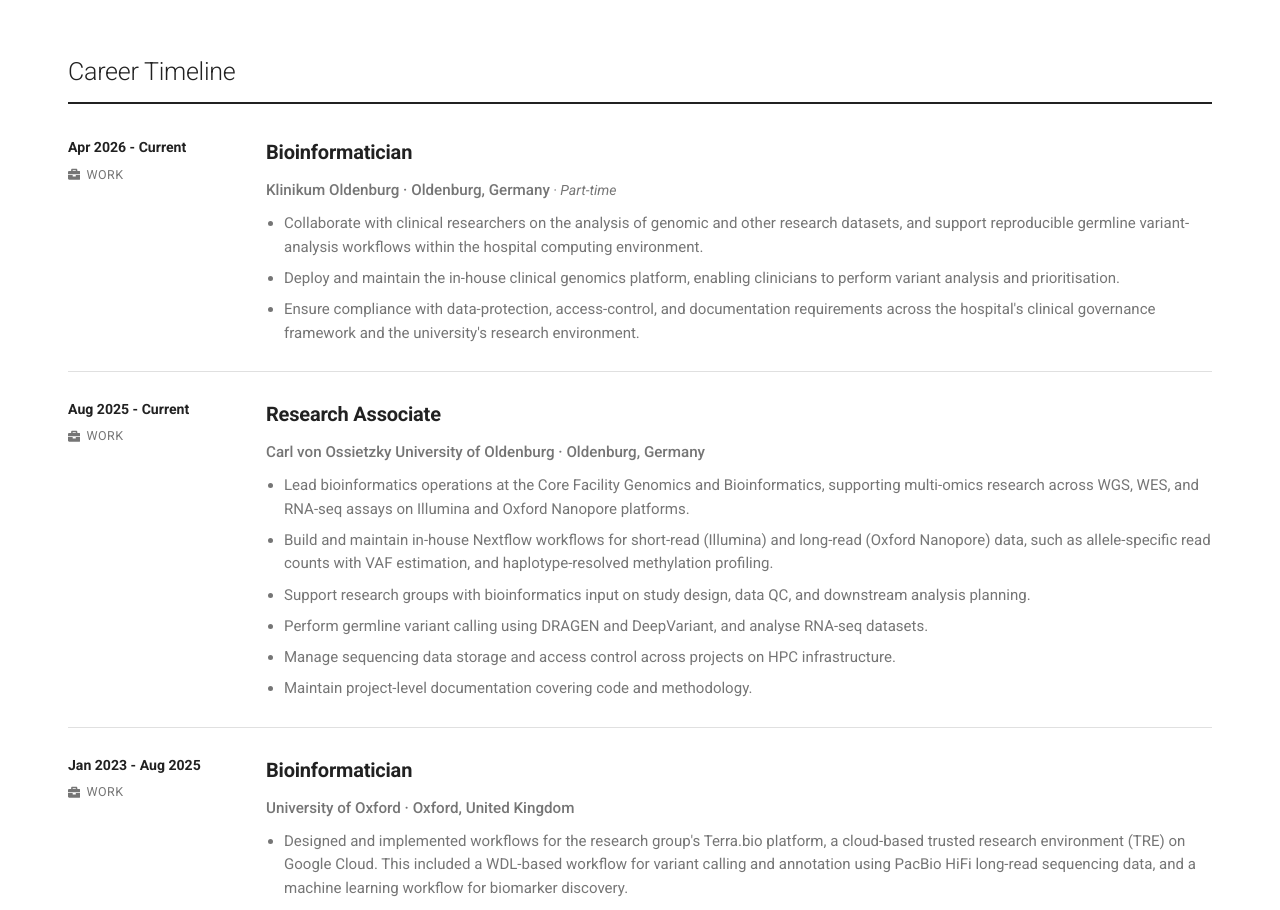
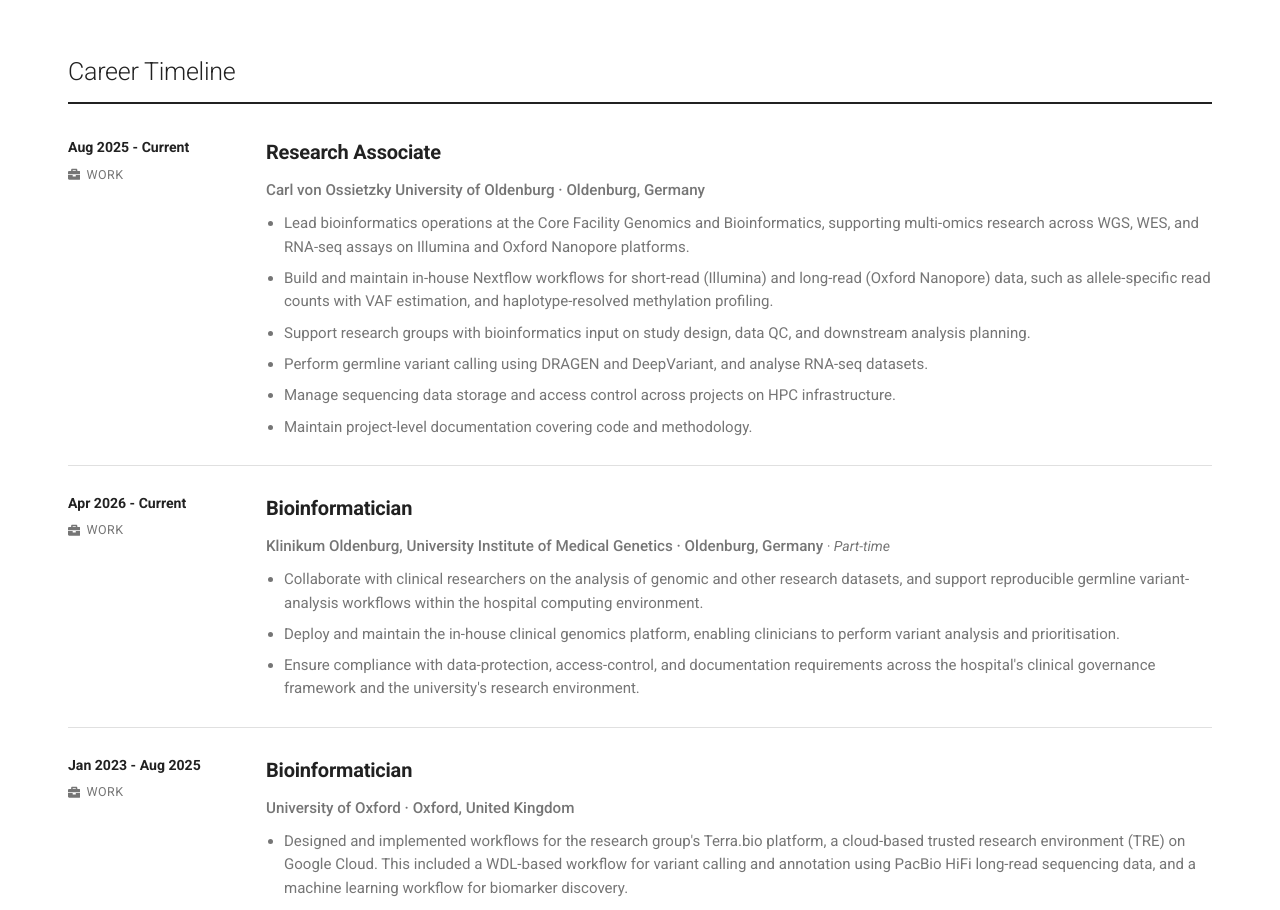
Before and after one commit to maurya-anand/maurya-anand.github.io, a React (Vite) app: page / in a window 1280 px wide. Shown: the part 620-1530 px from the top of the page. Built offline with nearby package versions, Linux system fonts and the light colour scheme.

Commit message:
and added the department to the Klinikum entry

```diff
--- a/src/components/Timeline.jsx
+++ b/src/components/Timeline.jsx
@@ -19,7 +19,7 @@
   },
   {
     type: "work",
-    company: "Klinikum Oldenburg",
+    company: "Klinikum Oldenburg, University Institute of Medical Genetics",
     location: "Oldenburg, Germany",
     title: "Bioinformatician",
     partTime: true,
@@ -125,6 +125,10 @@
     return bDetails.endYear - aDetails.endYear;
   }
 
+  if (Boolean(a.partTime) !== Boolean(b.partTime)) {
+    return a.partTime ? 1 : -1;
+  }
+
   return bDetails.startYear - aDetails.startYear;
 });
 
```
